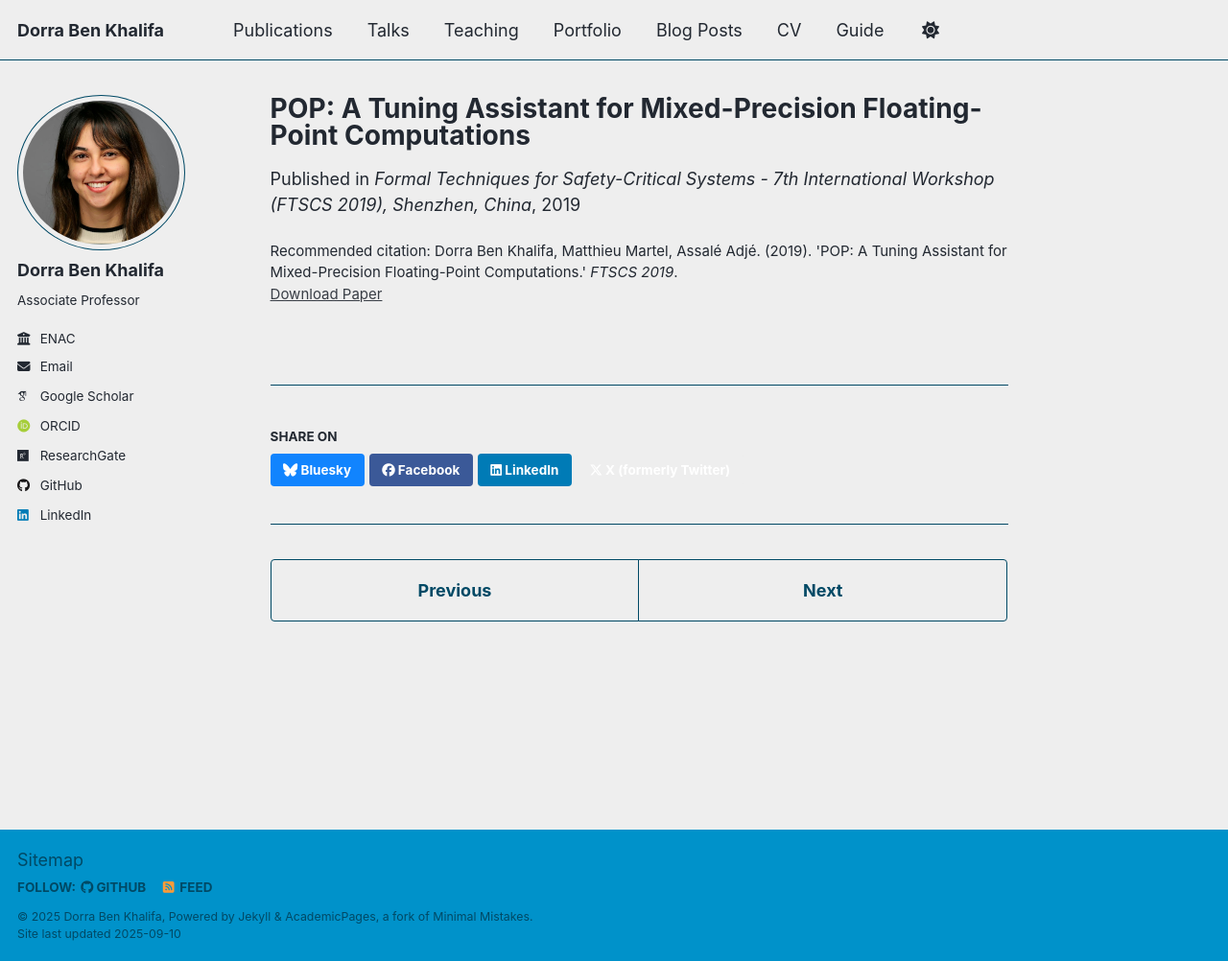
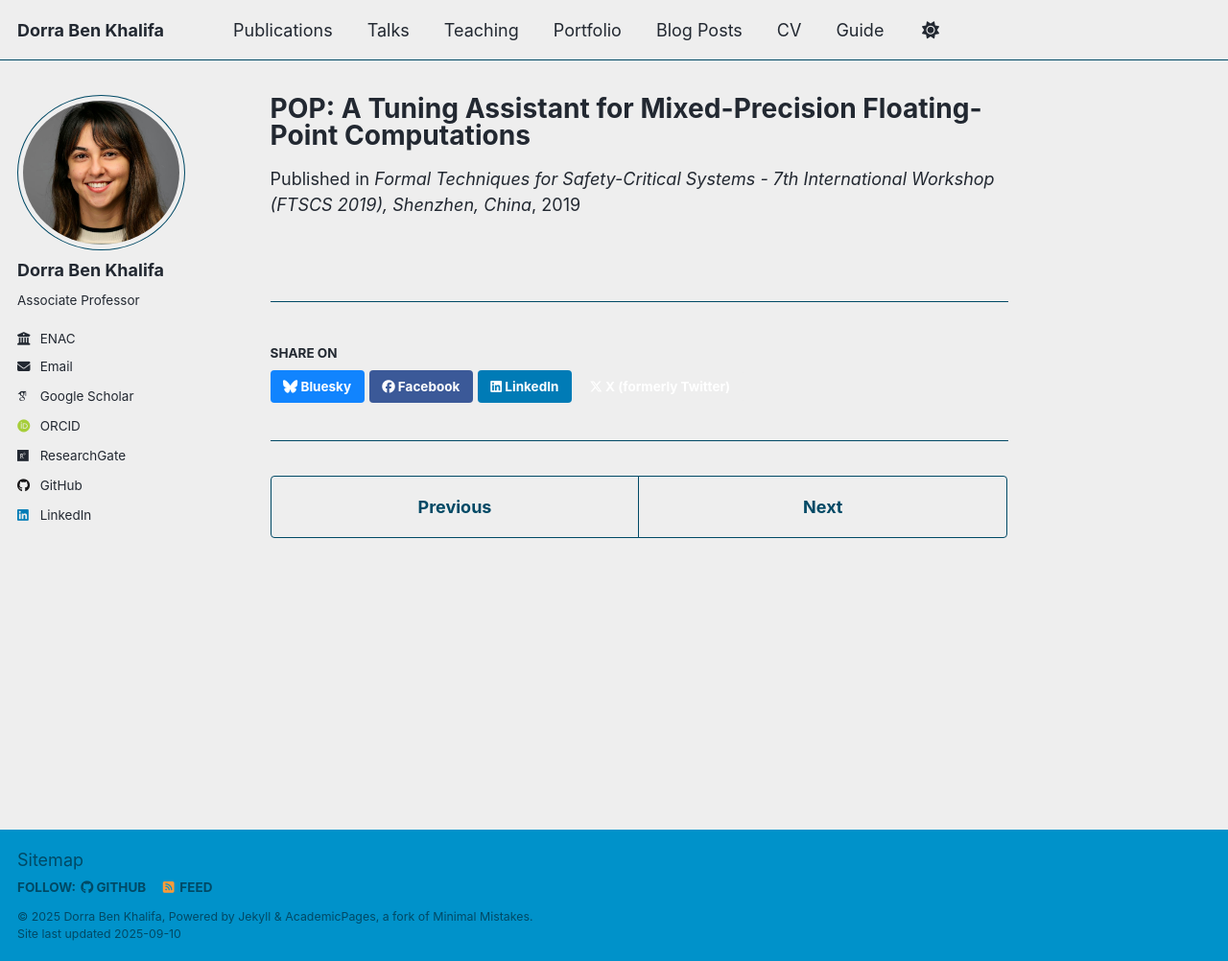
Before and after one commit to dbenkhalifa/dbenkhalifa.github.io, a Jekyll site: the page built from _publications/2019-POPATuningAssistantforMi.md, in a window 1280 px wide and 1002 px high. Shown: the whole window at 96% size. Built offline with Jekyll 4.4.1, drawn with Linux system fonts in a browser that asks for light colours; some web fonts are replaced; a script that is not in the unit is left out.

Commit message:
Update 2019-POPATuningAssistantforMi.md

```diff
--- a/_publications/2019-POPATuningAssistantforMi.md
+++ b/_publications/2019-POPATuningAssistantforMi.md
@@ -6,7 +6,6 @@ permalink: /publication/2019-POPATuningAssistantforMi
 date: 2019-11-09
 venue: "Formal Techniques for Safety-Critical Systems - 7th International Workshop (FTSCS 2019), Shenzhen, China"
 paperurl: "https://doi.org/10.1007/978-3-030-46902-3_5"
-citation: "Dorra Ben Khalifa, Matthieu Martel, Assalé Adjé. (2019). 'POP: A Tuning Assistant for Mixed-Precision Floating-Point Computations.' <i>FTSCS 2019</i>."
 authors:
   - "Dorra Ben Khalifa"
   - "Matthieu Martel"
```
